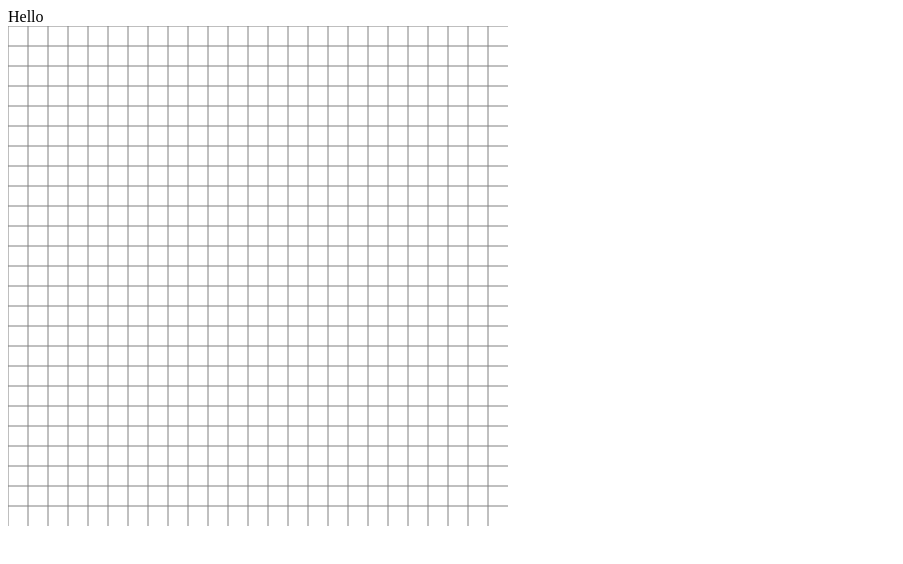
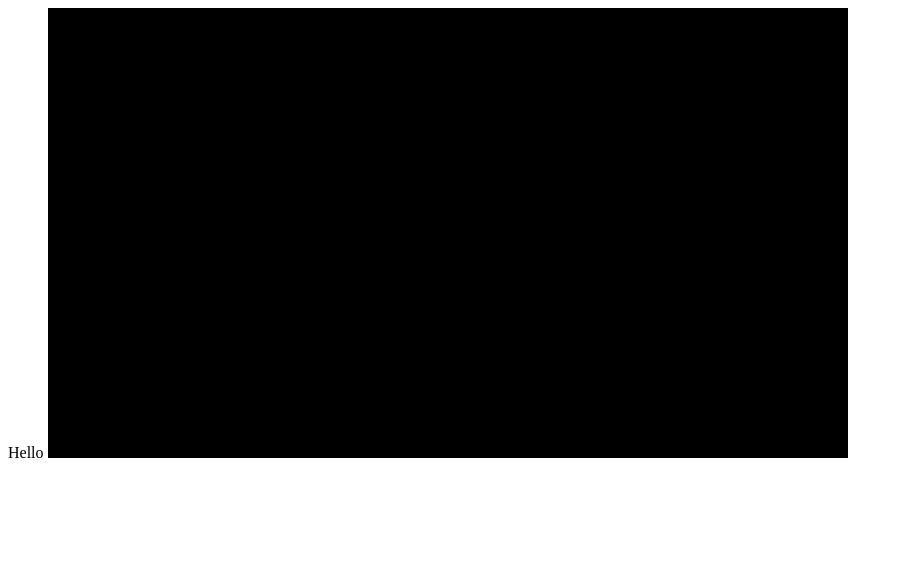
Before and after one commit to JasonDykstra/PathfindingVisualizer, a plain HTML site: page index.html in a window 1280 px wide. Shown: the whole page, without its empty margins (0-903 px from the left). Drawn offline with Linux system fonts and the light colour scheme.

Commit message:
implemented canvas and an onclick event

```diff
--- a/index.html
+++ b/index.html
@@ -1,18 +1,21 @@
 <!DOCTYPE html>
 <html lang="en">
     <head>
-    <meta charset="UTF-8">
-    <meta name="viewport" content="width=device-width, initial-scale=1.0">
+        <meta charset="UTF-8" />
+        <meta name="viewport" content="width=device-width, initial-scale=1.0" />
         <title>Document</title>
+
+
     </head>
-<body onload="drawCanvas()">
+
+    <body onload="">
         Hello
 
-    <div id=container>
-        <canvas id='canvas' width='500' height='500' onclick="showCoords(event)"></canvas>
-    </div>
+        <canvas></canvas>
 
-    <p id='showCoords'></p>
+        <p id="showCoords"></p>
+
+
 
         <!-- Scripts -->
         <script src="js/ArrayList.js"></script>
@@ -20,7 +23,7 @@
         <script src="js/Sort.js"></script>
         <script src="js/AStar.js"></script>
         <script src="js/Visuals.js"></script>
+        <script src="js/GridTest.js"></script>
         <script src="js/Testing.js"></script>
-
     </body>
 </html>
--- /dev/null
+++ b/js/GridTest.js
@@ -0,0 +1,110 @@
+(function () {
+    var canvas, buffer, context, drawMap, map, size;
+
+    buffer = document.createElement("canvas").getContext("2d");
+    context = document.querySelector("canvas").getContext("2d");
+    canvas = document.querySelector("canvas");
+
+    // map = [1,1,1,1,1,1,1,1,1,1,1,1,1,1,1,1,
+    //        1,0,0,0,0,0,0,0,0,0,0,0,0,0,0,1,
+    //        1,0,1,1,1,0,0,1,0,0,1,0,0,1,0,1,
+    //        1,0,0,1,0,1,0,1,0,1,0,1,0,1,0,1,
+    //        1,0,0,1,0,0,0,1,0,1,1,1,0,1,0,1,
+    //        1,0,0,1,0,1,0,1,0,1,0,0,0,0,0,1,
+    //        1,0,0,1,0,1,0,1,0,0,1,1,0,1,0,1,
+    //        1,0,0,0,0,0,0,0,0,0,0,0,0,0,0,1,
+    //        1,1,1,1,1,1,1,1,1,1,1,1,1,1,1,1];
+    map = [];
+
+    const ROWS = 9;
+    const COLS = 16;
+
+    for (let i = 0; i < COLS; ++i) {
+        var row = [];
+        for (let j = 0; j < ROWS; ++j) {
+            row.push(1);
+        }
+        map.push(row);
+    }
+
+    size = 32;
+
+    buffer.canvas.width = COLS * size;
+    buffer.canvas.height = ROWS * size;
+
+    drawMap = function () {
+        for (let i = 0; i < COLS; ++i) {
+            for (let j = 0; j < ROWS; ++j) {
+                buffer.fillStyle = map[i][j] == 1 ? "#000000" : "#ffffff";
+                buffer.fillRect(
+                    i * size,
+                    j * size,
+                    size,
+                    size
+                );
+            }
+        }
+
+        context.drawImage(
+            buffer.canvas,
+            0,
+            0,
+            buffer.canvas.width,
+            buffer.canvas.height,
+            0,
+            0,
+            context.canvas.width,
+            context.canvas.height
+        );
+    };
+
+    //just keeps the canvas element sized appropriately
+    resize = function (event) {
+
+        context.canvas.width = Math.floor(
+            document.documentElement.clientWidth - size
+        );
+
+        if (context.canvas.width > document.documentElement.clientHeight) {
+            context.canvas.width = Math.floor(
+                document.documentElement.clientHeight
+            );
+        }
+
+        context.canvas.height = Math.floor(context.canvas.width * (ROWS/COLS));
+
+        //update size variable?
+
+
+        drawMap();
+    };
+
+    window.addEventListener("resize", resize, { passive: true });
+
+    resize();
+
+    function convertCursorPositionToGridCoordinate(x, y) {
+        var width = canvas.width;
+        var height = canvas.height;
+        var coordinate = [];
+        coordinate.push(Math.floor(x / (width/COLS)));
+        coordinate.push(Math.floor(y / (height/ROWS)));
+        return coordinate;
+    }
+
+    function getCursorPosition(canvas, event) {
+        const rect = canvas.getBoundingClientRect();
+        const x = event.clientX - rect.left;
+        const y = event.clientY - rect.top;
+        var modifiedCoords = convertCursorPositionToGridCoordinate(x, y);
+        console.log("buffer width and height: " + canvas.width + ", " + canvas.height);
+        console.log("x: " + x + " y: " + y);
+        //console.log("x: " + modifiedCoords[0] + " y: " + modifiedCoords[1]);
+        map[modifiedCoords[0]][modifiedCoords[1]] = 0;
+        drawMap();
+    }
+
+    window.addEventListener("mousedown", function (event) {
+        getCursorPosition(canvas, event);
+    });
+})();
--- a/js/Visuals.js
+++ b/js/Visuals.js
@@ -1,26 +1,111 @@
-function drawCanvas(){
-    var canvas = document.getElementById('canvas');
-    if(canvas.getContext){
-        var context = canvas.getContext('2d');
+// (function () {
+//     const COLS = 20;
+//     const ROWS = 10;
+//     const size = 10;
 
-        for(var x = 0; x < 500; x += 20){
-            context.moveTo(x, 0);
-            context.lineTo(x, 500);
-        }
+//     //create buffer to fix anti aliasing issues for tile canvas
+//     var buffer = document.createElement("canvas").getContext("2d");
+//     var context = document.querySelector("canvas").getContext("2d");
 
-        for(var y = 0; y < 500; y += 20){
-            context.moveTo(0, y);
-            context.lineTo(500, y);
-        }
+//     buffer.canvas.width = COLS * size;
+//     buffer.canvas.height = ROWS * size;
 
-        context.strokeStyle = 'grey';
-        context.stroke();
-    }
-}
+//     var map = [];
 
-function showCoords(event){
-    var x = event.clientX - 10;
-    var y = event.clientY - 10;
-    var coords = "X coordinates: " + x + ", Y coordinates: " + y;
-    document.getElementById('showCoords').innerHTML = coords;
-}
+//     function initialize() {
+//         //initialize the 2d array (map)
+//         for (var i = 0; i < ROWS; ++i) {
+//             var tempArray = [];
+//             for (var j = 0; j < COLS; ++j) {
+//                 tempArray.push(0);
+//             }
+//             map.push(tempArray);
+//         }
+//     }
+
+//     // //print map to see if it works
+//     // console.log("printing map...");
+//     // for (var i = 0; i < ROWS; ++i) {
+//     //     var row = "";
+//     //     for (var j = 0; j < COLS; ++j) {
+//     //         row += map[i][j] + " ";
+//     //     }
+//     //     console.log(row);
+//     // }
+
+//     // function drawCanvas() {
+//     //     if (canvas.getContext) {
+//     //         for (var x = 0; x < 500; x += 20) {
+//     //             context.moveTo(x, 0);
+//     //             context.lineTo(x, 500);
+//     //         }
+
+//     //         for (var y = 0; y < 500; y += 20) {
+//     //             context.moveTo(0, y);
+//     //             context.lineTo(500, y);
+//     //         }
+
+//     //         context.strokeStyle = "grey";
+//     //         context.stroke();
+//     //     }
+//     // }
+
+//     // function showCoords(event) {
+//     //     var x = event.clientX - 10;
+//     //     var y = event.clientY - 10;
+//     //     var coords = "X coordinates: " + x + ", Y coordinates: " + y;
+//     //     document.getElementById("showCoords").innerHTML = coords;
+//     // }
+
+//     var drawMap = function () {
+//         for (let i = 0; i < ROWS; ++i) {
+//             for (let j = 0; j < COLS; ++i) {
+//                 var fillStyle = "";
+//                 var type = map[i][j];
+//                 if (type == 0) {
+//                     fillStyle = "#000000";
+//                 } else if (type == 1) {
+//                     fillStyle = "#ffffff";
+//                 } else if (type == 2) {
+//                     fillStyle = "#00ff11";
+//                 }
+//                 buffer.fillStyle = fillStyle;
+//                 buffer.fillRect(i * size, j * size, size, size);
+//             }
+//         }
+
+//         context.drawImage(
+//             buffer.canvas,
+//             0,
+//             0,
+//             buffer.canvas.width,
+//             buffer.canvas.height,
+//             0,
+//             0,
+//             context.canvas.width,
+//             context.canvas.height
+//         );
+//     };
+
+
+
+//     var resize = function(event) {
+
+//         context.canvas.width = Math.floor(document.documentElement.clientWidth - 32);
+
+//         if (context.canvas.width > document.documentElement.clientHeight) {
+
+//           context.canvas.width = Math.floor(document.documentElement.clientHeight);
+
+//         }
+
+//         context.canvas.height = Math.floor(context.canvas.width * 0.5625);
+
+//         drawMap();
+
+//       };
+
+//       window.addEventListener("resize", resize, {passive:true});
+
+//       resize();
+// })();
```
Lines whose indentation alone changed are shown as unchanged.
